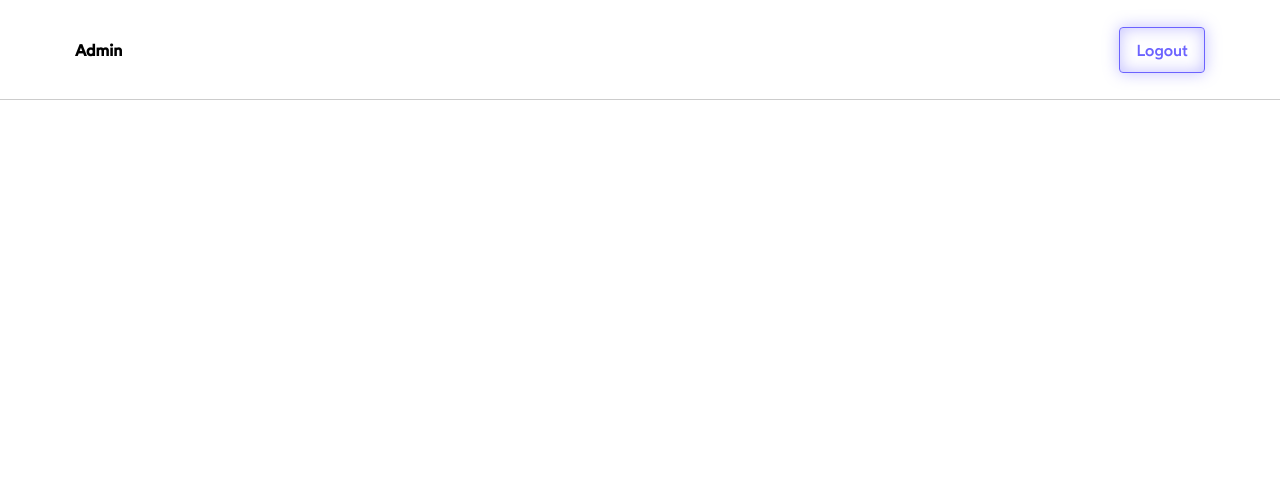
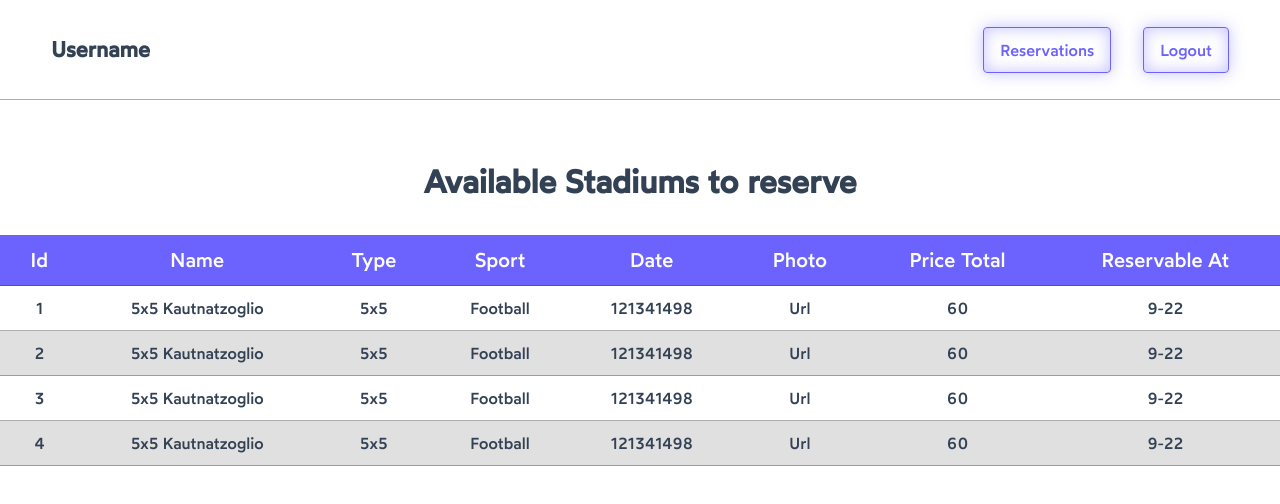
Before and after one commit to Tryferos/Reservations, a website: page public/html/user.html in a window 1280 px wide. Drawn offline with Linux system fonts and the light colour scheme.

Commit message:
Create reservations table and the ability to select an entry

```diff
--- a/package.json
+++ b/package.json
@@ -20,8 +20,9 @@
     "cookie-parser": "^1.4.6",
     "cors": "^2.8.5",
     "dotenv": "^16.0.3",
-    "express": "^4.17.2",
+    "express": "^4.18.2",
     "express-session": "^1.17.3",
+    "live-server": "^1.2.2",
     "mysql": "^2.18.1",
     "mysql2": "^3.3.1",
     "ts-node": "^10.9.1"
--- /dev/null
+++ b/public/css/global.css
@@ -0,0 +1,58 @@
+*{
+    margin: 0px;
+    --var-primary: #334155;
+    --var-primary-light: rgba(56, 52, 52, 0.4);
+    --var-primary-extra-light: rgba(56, 52, 52, 0.15);
+    --var-secondary: #6C63FF;
+    --var-secondary-light: #6b63ffbd;
+    --var-secondary-font: #fdfdfd;
+}
+
+*, *::before, *::after {
+    box-sizing: border-box;
+  }
+  * {
+    margin: 0;
+    font-size: 16px;
+  }
+  html, body {
+    height: 100%;
+  }
+  body {
+    line-height: 1.5;
+    -webkit-font-smoothing: antialiased;
+  }
+  img, picture, video, canvas, svg {
+    display: block;
+    max-width: 100%;
+  }
+  input, button, textarea, select {
+    font: inherit;
+  }
+  p, h1, h2, h3, h4, h5, h6 {
+    overflow-wrap: break-word;
+  }
+  #root, #__next {
+    isolation: isolate;
+  }
+
+body{
+    background-color: white;
+    width: 100vw;
+    height: 100vh;
+    font-family: Wotfard;
+    font-size: 24px;
+    overflow-x: hidden;
+}
+
+@font-face {
+    font-family: Wotfard;
+    src: url('./wotfard-medium-webfont.woff2');
+}
+
+main{
+    margin-top: calc(125px + 2.5vw);
+    width: 100%;
+    height: 100%;
+    color: var(--var-primary);
+}
--- /dev/null
+++ b/public/css/navbar.css
@@ -0,0 +1,48 @@
+
+
+.navbar{
+    width: 100vw;
+    height: 100px;
+    border-bottom: 1px solid var(--var-primary-light);
+    position: fixed;
+    top: 0;
+    left: 0;
+    display: flex;
+    justify-content: space-between;
+    padding: 0px clamp(20px, 4vw, 80px);
+    align-items: center;
+}
+
+#username{
+    font-family: Wotfard;
+    font-size: 1.35rem;
+    color: var(--var-primary);
+}
+
+.nav-btns{
+    display: flex;
+    gap: 32px;
+}
+
+
+.btn{
+    padding: 10px 16px;
+    border: 1px solid var(--var-secondary);
+    border-radius: 4px;
+    background-color: transparent;
+    cursor: pointer;
+    color: var(--var-secondary);
+    font-weight: 400;
+    transition:cubic-bezier(0.785, 0.135, 0.15, 0.86) 0.25s all;
+    box-shadow: inset 0 0 1em rgba(108,99,255,0.4), 0 0 1em rgba(108,99,255,0.4);
+}
+
+
+.btn:hover{
+    background-color: var(--var-secondary);
+    color: white;
+    filter: brightness(1.25);
+    transform: scale(1.1);
+    transition:cubic-bezier(0.785, 0.135, 0.15, 0.86) 0.25s all;
+    box-shadow: inset 0 0 0 rgba(108,99,255,0.4), 0 0 1.5em rgba(108,99,255,0.7);
+}
--- a/public/css/styles.css
+++ b/public/css/styles.css
@@ -1,45 +1,3 @@
-*{
-    margin: 0px;
-    --var-primary: #334155;
-    --var-secondary: #6C63FF;
-}
-
-*, *::before, *::after {
-    box-sizing: border-box;
-  }
-  * {
-    margin: 0;
-    font-size: 16px;
-  }
-  html, body {
-    height: 100%;
-  }
-  body {
-    line-height: 1.5;
-    -webkit-font-smoothing: antialiased;
-  }
-  img, picture, video, canvas, svg {
-    display: block;
-    max-width: 100%;
-  }
-  input, button, textarea, select {
-    font: inherit;
-  }
-  p, h1, h2, h3, h4, h5, h6 {
-    overflow-wrap: break-word;
-  }
-  #root, #__next {
-    isolation: isolate;
-  }
-
-body{
-    background-color: white;
-    width: 100vw;
-    height: 100vh;
-    font-family: Wotfard;
-    font-size: 24px;
-    overflow-x: hidden;
-}
 
 .signin header{
     text-align: center;
@@ -96,44 +54,18 @@ form fieldset div label{
     height: 100px;
     border-bottom: 1px solid #ccc;
     font-size: 1rem;
+    justify-content: flex;
+    align-items: center;
 }
 
 .navbar > div{
-    width: 100%;
+    width: 80%;
     height: 100%;
     display: flex;
     padding: 0px 75px;
-    justify-content: space-between;
     align-items: center;
 }
 
-.logout{
-    display: flex;
-    justify-content: end;
-}
-
-
-.btn{
-    padding: 10px 16px;
-    border: 1px solid var(--var-secondary);
-    border-radius: 4px;
-    background-color: transparent;
-    cursor: pointer;
-    color: var(--var-secondary);
-    font-weight: 400;
-    transition:cubic-bezier(0.785, 0.135, 0.15, 0.86) 0.25s all;
-    box-shadow: inset 0 0 1em rgba(108,99,255,0.4), 0 0 1em rgba(108,99,255,0.4);
-}
-
-
-.btn:hover{
-    background-color: var(--var-secondary);
-    color: white;
-    filter: brightness(1.25);
-    transform: scale(1.1);
-    transition:cubic-bezier(0.785, 0.135, 0.15, 0.86) 0.25s all;
-    box-shadow: inset 0 0 0 rgba(108,99,255,0.4), 0 0 1.5em rgba(108,99,255,0.7);
-}
 
 .signin button{
     padding: 14px 18px;
@@ -165,8 +97,3 @@ form fieldset div label{
     align-items: center;
     justify-items: center;
 }
-
-@font-face {
-    font-family: Wotfard;
-    src: url('./wotfard-medium-webfont.woff2');
-}
--- /dev/null
+++ b/public/css/user.css
@@ -0,0 +1,46 @@
+#title{
+    text-align: center;
+    font-size: 2rem;
+}
+
+#stadiums-table{
+    font-family: Wotfard;
+    min-width:  100%;
+    border-collapse: collapse;
+    margin-top: 30px;
+}
+
+tr:nth-child(even){
+    background-color: var(--var-primary-extra-light);
+}
+
+.table-div{
+    overflow-x: auto;
+}
+
+th, td{
+    border-bottom: 1px solid var(--var-primary-light);
+    padding: 10px 20px;
+    text-align: center;
+    text-transform: capitalize;
+}
+
+
+th{
+    background-color: var(--var-secondary);
+    color: var(--var-secondary-font);
+    font-weight: 500;
+    font-size: 1.25rem;
+}
+
+
+tr[data-selected='true']{
+    background-color: var(--var-secondary-light);
+    color: var(--var-secondary-font);
+    cursor: pointer;
+}
+
+tr[data-selected='false']:hover{
+    filter: brightness(1.75);
+    cursor: pointer;
+}
--- /dev/null
+++ b/public/data/reservations.json
@@ -0,0 +1,75 @@
+{
+    "Stadiums": [
+        {
+            "id": 1,
+            "name": "5x5 Kautnatzoglio",
+            "type": "5x5",
+            "sport": "Football",
+            "date": 121341498,
+            "photo_url": "url",
+            "price_total": "60",
+            "reservable_at": {
+                "from": 9,
+                "to": 22
+            }
+        },
+        {
+            "id": 2,
+            "name": "5x5 Kautnatzoglio",
+            "type": "5x5",
+            "sport": "Football",
+            "date": 121341498,
+            "photo_url": "url",
+            "price_total": "60",
+            "reservable_at": {
+                "from": 9,
+                "to": 22
+            }
+        },
+        {
+            "id": 3,
+            "name": "5x5 Kautnatzoglio",
+            "type": "5x5",
+            "sport": "Football",
+            "date": 121341498,
+            "photo_url": "url",
+            "price_total": "60",
+            "reservable_at": {
+                "from": 9,
+                "to": 22
+            }
+        },
+        {
+            "id": 4,
+            "name": "5x5 Kautnatzoglio",
+            "type": "5x5",
+            "sport": "Football",
+            "date": 121341498,
+            "photo_url": "url",
+            "price_total": "60",
+            "reservable_at": {
+                "from": 9,
+                "to": 22
+            }
+        }
+    ],
+    "Reservations": [
+        {
+            "id": 1,
+            "stadium_id": 1,
+            "date": 1213451235,
+            "reserved_for": {
+                "from": 1214214,
+                "to": 1214220
+            },
+            "user_id": 22,
+            "payment": false
+        }
+    ],
+    "Users": [
+        {
+            "id": 22,
+            "username": "Tryferos"
+        }
+    ]
+}
--- a/public/html/user.html
+++ b/public/html/user.html
@@ -5,34 +5,27 @@
     <meta http-equiv="X-UA-Compatible" content="IE=edge">
     <meta name="viewport" content="width=device-width, initial-scale=1.0">
     <title>Document</title>
-    <link rel="stylesheet" href="../css/styles.css">
+    <link rel="stylesheet" href="../css/global.css">
+    <link rel="stylesheet" href="../css/navbar.css">
+    <link rel="stylesheet" href="../css/user.css">
 </head>
-<script defer>
-
-    function logout(){
-        const xhttp = new XMLHttpRequest();
-        xhttp.onload = function() {
-            if (this.readyState == 4 && this.status == 200) {
-                console.log(this.responseText)
-            }
-        }
-        xhttp.open('GET', 'http://127.0.0.1:3000/logout');
-        xhttp.setRequestHeader('Content-Type', 'application/json');
-        xhttp.send();
-    }
-
-</script>
+<script src="../scripts/user.js" defer></script>
 <body>
     <nav class="navbar">
-        <div>
-            <h2 id="username">Admin</h2>
+        <h2 id="username">Username</h2>
+        <div class="nav-btns">
+            <button id="" class="btn">Reservations</button>
             <form action="/logout" class="logout">
                 <button id="logout" class="btn">Logout</button>
             </form>
         </div>
     </nav>
-    <article>
-
-    </article>
+    <main>
+        <h2 id="title">Available Stadiums to reserve</h2>
+        <div class="table-div">
+            <table id="stadiums-table">
+            </table>
+        </div>
+    </main>
 </body>
 </html>
--- /dev/null
+++ b/public/scripts/user.js
@@ -0,0 +1,78 @@
+function logout(){
+    const xhttp = new XMLHttpRequest();
+    xhttp.onload = function() {
+        if (this.readyState == 4 && this.status == 200) {
+            console.log(this.responseText)
+        }
+    }
+    xhttp.open('GET', 'http://127.0.0.1:3000/logout');
+    xhttp.setRequestHeader('Content-Type', 'application/json');
+    xhttp.send();
+}
+
+async function fetchReservations(){
+    return new Promise((res, rej) => {
+        const xhttp = new XMLHttpRequest();
+        xhttp.onreadystatechange = function(){
+        if(this.readyState==4 && this.status==200){
+            res(JSON.parse(this.responseText).Stadiums)
+        }
+    }
+        xhttp.open("GET", "http://127.0.0.1:8080/data/reservations.json", true);
+        xhttp.send();
+    })
+}
+
+window.addEventListener('load', (ev) => {
+    const success = populateData();
+})
+
+async function populateData(){
+
+    const table = document.getElementById("stadiums-table");
+    if(table==null || table==undefined) return false;
+
+    const data = await fetchReservations();
+
+    const keys = Object.keys(data.at(0));
+
+    for(let i=0;i<keys.length;i++){
+        const th = document.createElement("th");
+        const thText = document.createTextNode(keys[i].replaceAll("_", ' ').replaceAll("url", ""));
+        th.appendChild(thText);
+        table.appendChild(th);
+    }
+
+    for(let i =0; i< data.length;i++){
+        const row = document.createElement("tr");
+        for(let j=0;j<keys.length;j++){
+            const cell = document.createElement("td");
+            const cellText = document.createTextNode(
+                keys[j]=="reservable_at" ?
+                data[i][keys[j]]["from"]+"-"+data[i][keys[j]]["to"]:
+                data[i][keys[j]]
+            );
+            cell.appendChild(cellText);
+            row.appendChild(cell);
+        }
+        row.setAttribute('data-selected', false)
+        applyRowListener(row)
+        table.appendChild(row);
+    }
+}
+
+function applyRowListener(row){
+    row.addEventListener('click', ev => {
+        const target = ev.currentTarget;
+        let clicked = target.dataset.selected;
+        if(clicked==="true"){
+            target.setAttribute('data-selected', false);
+        }else{
+            Array.from(document.getElementById("stadiums-table").rows).forEach(row => {
+                if(row.dataset.selected==false)return;
+                row.setAttribute('data-selected', false);
+            })
+            target.setAttribute('data-selected', true);
+        }
+    })
+}
```
Also changed, not shown: 1 other file.
